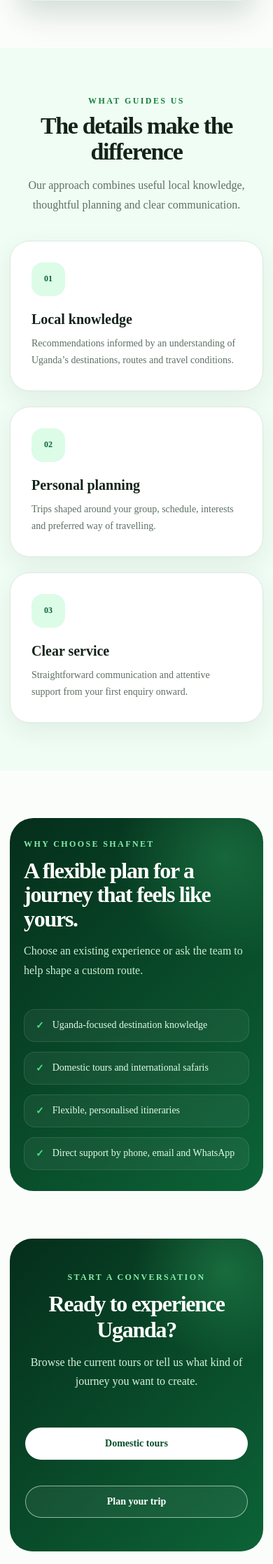
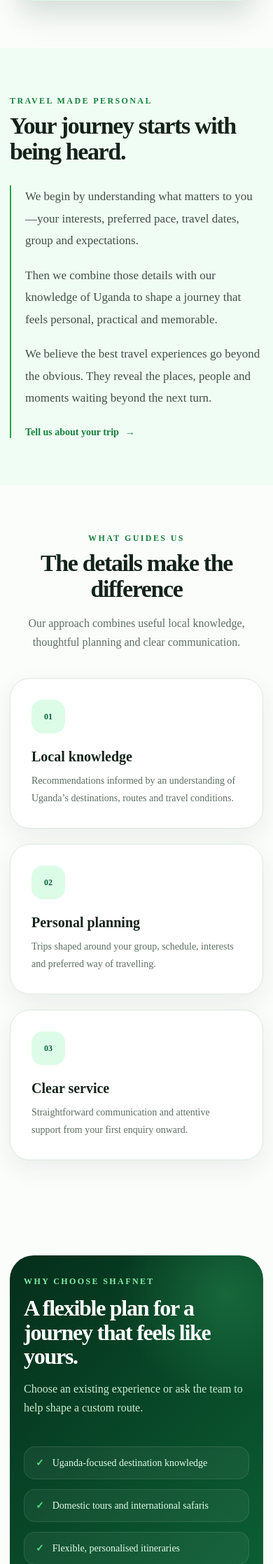
Before and after one commit to carlparl/shafnet-tours, a Django app: page /about/ in a window 390 px wide. Shown: the part 1637-3872 px from the top of the page at 70% size. Run offline with Django 5.2, Linux system fonts and the light colour scheme.

Commit message:
Add personalized journey planning sections

```diff
--- a/static/css/site.css
+++ b/static/css/site.css
@@ -1862,6 +1862,102 @@ a {
     line-height: 1.7;
 }
 
+.journey-steps-section {
+    background: white;
+}
+
+.journey-steps-heading {
+    display: grid;
+    grid-template-columns: 1fr 0.7fr;
+    align-items: end;
+    gap: 60px;
+    margin-bottom: 34px;
+}
+
+.journey-steps-heading h2,
+.journey-promise-heading h2 {
+    margin: 10px 0 0;
+    font-size: clamp(34px, 4vw, 50px);
+    line-height: 1.08;
+    letter-spacing: -0.04em;
+}
+
+.journey-steps-heading > p {
+    margin: 0;
+    color: var(--muted);
+    line-height: 1.7;
+}
+
+.journey-steps-grid {
+    display: grid;
+    grid-template-columns: repeat(3, minmax(0, 1fr));
+    gap: 18px;
+}
+
+.journey-steps-grid article {
+    border: 1px solid var(--line);
+    border-radius: 24px;
+    background: var(--green-50);
+    padding: 27px;
+}
+
+.journey-steps-grid article > span {
+    color: var(--green-700);
+    font-size: 11px;
+    font-weight: 900;
+    letter-spacing: 0.12em;
+}
+
+.journey-steps-grid h3 {
+    margin: 18px 0 0;
+    font-size: 21px;
+}
+
+.journey-steps-grid p {
+    margin: 10px 0 0;
+    color: var(--muted);
+    font-size: 14px;
+    line-height: 1.7;
+}
+
+.journey-promise-grid {
+    display: grid;
+    grid-template-columns: 0.85fr 1.15fr;
+    align-items: start;
+    gap: 80px;
+}
+
+.journey-promise-heading {
+    position: sticky;
+    top: 120px;
+}
+
+.journey-promise-copy {
+    border-left: 3px solid var(--green-600);
+    padding-left: 34px;
+}
+
+.journey-promise-copy p {
+    margin: 0 0 18px;
+    color: #405047;
+    font-size: 17px;
+    line-height: 1.85;
+}
+
+.text-link {
+    display: inline-flex;
+    align-items: center;
+    gap: 9px;
+    margin-top: 8px;
+    color: var(--green-700);
+    font-size: 14px;
+    font-weight: 850;
+}
+
+.text-link:hover {
+    color: var(--green-900);
+}
+
 .about-intro-grid {
     display: grid;
     grid-template-columns: 0.9fr 1.1fr;
@@ -2242,6 +2338,16 @@ a.contact-method:hover {
 }
 
 @media (max-width: 980px) {
+    .journey-steps-heading,
+    .journey-promise-grid {
+        grid-template-columns: 1fr;
+        gap: 30px;
+    }
+
+    .journey-promise-heading {
+        position: static;
+    }
+
     .about-intro-grid,
     .about-choice-grid,
     .contact-grid {
@@ -2271,8 +2377,18 @@ a.contact-method:hover {
 
     .values-grid,
     .gallery-grid,
+    .journey-steps-grid,
     .contact-form-row {
         grid-template-columns: 1fr;
+    }
+
+    .journey-steps-heading {
+        margin-bottom: 26px;
+    }
+
+    .journey-promise-copy {
+        border-left-width: 2px;
+        padding-left: 20px;
     }
 
     .about-image-wrap {
--- a/templates/tours/about.html
+++ b/templates/tours/about.html
@@ -35,6 +35,21 @@
 </section>
 
 <section class="section section-soft">
+    <div class="container journey-promise-grid">
+        <div class="journey-promise-heading">
+            <p class="eyebrow">Travel made personal</p>
+            <h2>Your journey starts with being heard.</h2>
+        </div>
+        <div class="journey-promise-copy">
+            <p>We begin by understanding what matters to you—your interests, preferred pace, travel dates, group and expectations.</p>
+            <p>Then we combine those details with our knowledge of Uganda to shape a journey that feels personal, practical and memorable.</p>
+            <p>We believe the best travel experiences go beyond the obvious. They reveal the places, people and moments waiting beyond the next turn.</p>
+            <a class="text-link" href="{% url 'contact' %}">Tell us about your trip <span aria-hidden="true">→</span></a>
+        </div>
+    </div>
+</section>
+
+<section class="section">
     <div class="container">
         <div class="section-heading centered">
             <div>
```
Also changed, not shown: templates/tours/home.html (+29 -0 lines), tours/tests.py (+9 -0 lines).
